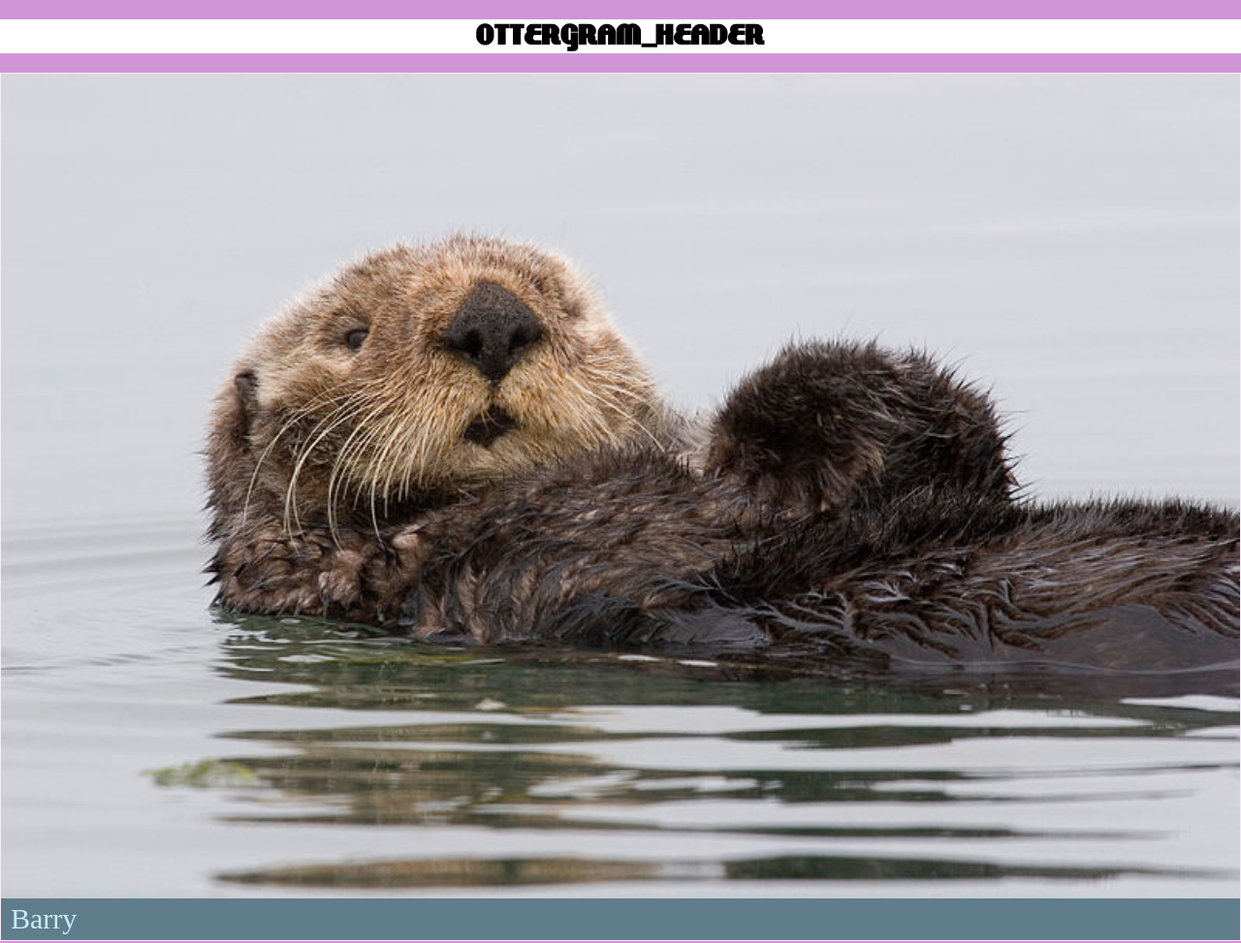
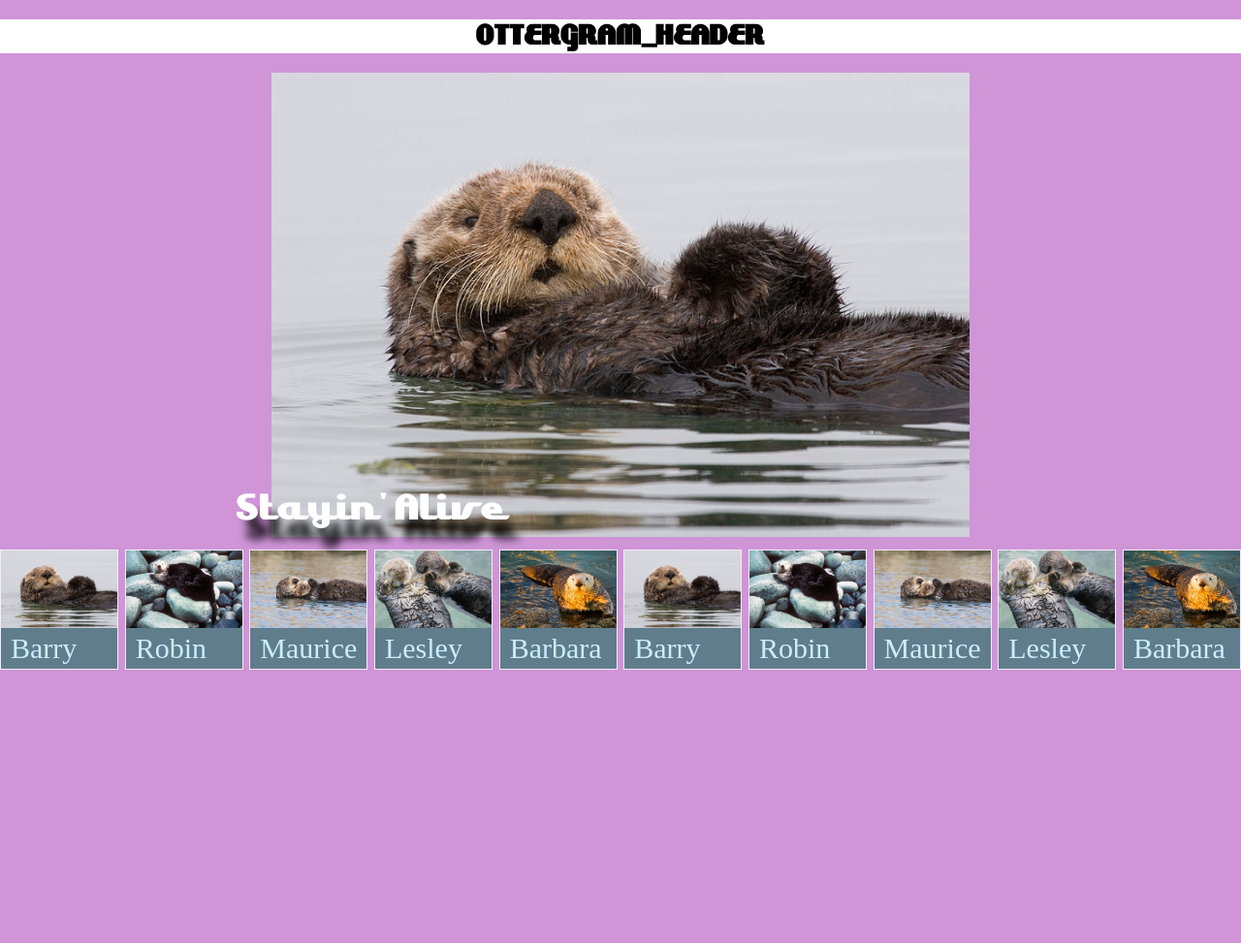
Before and after one commit to SmoothJM/front-end-dev-book, a plain HTML site: page ottergram/index.html in a window 1280 px wide. Shown: the top 973 px of the page at 97% size. After the commit the page ends 800 px from the top, so only its background shows below. Drawn offline with nearby package versions, Linux system fonts and the light colour scheme.

Commit message:
flexbox added

```diff
--- a/ottergram/index.html
+++ b/ottergram/index.html
@@ -10,9 +10,10 @@
 </head>
 
 <body>
-  <header>
+  <header class="main-header">
     <h1 class="logo-text">Ottergram_Header</h1>
   </header>
+  <main class="main-content">
     <ul class="thumbanil-list">
       <li class="thumbanil-item">
         <a href="#">
@@ -44,7 +45,45 @@
           <span class="thumbanil-title">Barbara</span>
         </a>
       </li>
+
+      <li class="thumbanil-item">
+        <a href="#">
+          <img class="thumbanil-image" src="img/otter1.jpg" alt="Barry the Otter">
+          <span class="thumbanil-title">Barry</span>
+        </a>
+      </li>
+      <li class="thumbanil-item">
+        <a href="#">
+          <img class="thumbanil-image" src="img/otter2.jpg" alt="Robin the Otter">
+          <span class="thumbanil-title">Robin</span>
+        </a>
+      </li>
+      <li class="thumbanil-item">
+        <a href="#">
+          <img class="thumbanil-image" src="img/otter3.jpg" alt="Maurice the Otter">
+          <span class="thumbanil-title">Maurice</span>
+        </a>
+      </li>
+      <li class="thumbanil-item">
+        <a href="#">
+          <img class="thumbanil-image" src="img/otter4.jpg" alt="Lesley the Otter">
+          <span class="thumbanil-title">Lesley</span>
+        </a>
+      </li>
+      <li class="thumbanil-item">
+        <a href="#">
+          <img class="thumbanil-image" src="img/otter5.jpg" alt="Barbara the Otter">
+          <span class="thumbanil-title">Barbara</span>
+        </a>
+      </li>
     </ul>
+    <div class="detail-image-container">
+      <div class="detail-image-frame">
+        <img class="detail-image" src="img/otter1.jpg" alt="">
+        <span class="detail-image-title">Stayin' Alive</span>
+    </div>
+    </div>
+  </main>
 </body>
 
 </html>
--- a/ottergram/stylesheets/styles.css
+++ b/ottergram/stylesheets/styles.css
@@ -8,12 +8,35 @@
   font-weight: normal;
   font-style: normal;
 }
+@font-face {
+  font-family: 'airstreamregular';
+  src: url('fonts/LAKESHOR-webfont.eot');
+  src: url('fonts/LAKESHOR-webfont.eot?#iefix') format('embedded-opentype'),
+       url('fonts/LAKESHOR-webfont.woff') format('woff'),
+       url('fonts/LAKESHOR-webfont.ttf') format('truetype'),
+       url('fonts/LAKESHOR-webfont.svg#lakeshore') format('svg');
+  font-weight: normal;
+  font-style: normal;
+}
+html,body{
+  height: auto;
+}
 body{
   font-size: 10px;
   background: rgb(207, 149, 215);
+  display: flex;
+  flex-direction:column;
 }
 a[href="#"]{
   text-decoration: none;
+}
+.main-header{
+  flex:0 1 auto;
+}
+.main-content{
+  flex:1 1 auto;
+  display: flex;
+  flex-direction: column;
 }
 .logo-text{
   background: white;
@@ -21,6 +44,16 @@ a[href="#"]{
   text-transform: uppercase;
   font-family: lakeshore;
   font-size: 30px;
+}
+.thumbanil-list{
+  flex:0 1 auto;
+  order:2;
+  display: flex;
+  justify-content:space-between;
+  list-style: none;
+  padding: 0;
+  white-space: nowrap;
+  overflow-x: auto;
 
 }
 .thumbanil-title {
@@ -33,17 +66,39 @@ a[href="#"]{
 }
 .thumbanil-image{
   width: 100%;
-  display: block;
+  display:block;
 }
-.thumbanil-list{
-  list-style: none;
-  padding: 0;
-}
+
 .thumbanil-item{
-  display: block;
+  display: inline-block;
+  /* width: 120px; */
+  min-width: 120px;
+  max-width: 120px;
   border: 1px solid rgb(100%, 100%, 100%);
   border: 1px solid rgba(100%, 100%, 100%, 0.8);
 }
-.thumbanil-item + .thumbanil-item{
+/* .thumbanil-item + .thumbanil-item{
   margin-top: 10px;
+} */
+.detail-image-container{
+  flex:1 1 auto;
+  display: flex;
+  justify-content: center;
+  align-items: center;
 }
+.detail-image-frame{
+  position: relative;
+  text-align: center;
+}
+.detail-image-title{
+  position: absolute;
+  left: 4px;
+  bottom: 10px;
+  color: white;
+  font-size: 40px;
+  text-shadow: rgb(0, 0, 0, 0.9) 10px 20px 9px;
+  font-family:airstreamregular;
+}
+.detail-image{
+  width:90%;
+}
```
Lines whose indentation alone changed are shown as unchanged.
